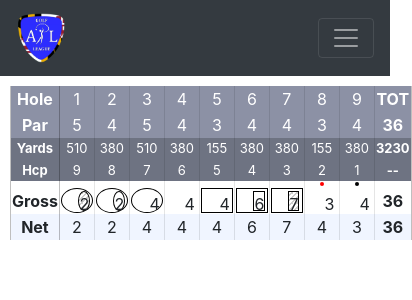
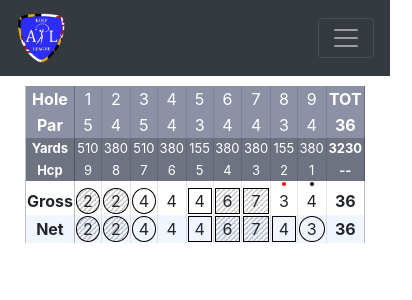
Before and after one commit to adjaunzemis/apl-golf-league-frontend, an Angular app in the folder apl-golf-league/: page / in a window 390 px wide. Shown: the top 300 px of the page, 412 px wide, since content can reach past the window. Built offline with nearby package versions, Linux system fonts and the light colour scheme.

Commit message:
Updated scorecard component to apply correct styling based on round results.

```diff
--- a/apl-golf-league/src/app/app.component.html
+++ b/apl-golf-league/src/app/app.component.html
@@ -1,3 +1,9 @@
 <app-header></app-header>
 
-<router-outlet></router-outlet>
+<div class="container">
+  <div class="row">
+    <div class="col-md-12">
+      <router-outlet></router-outlet>
+    </div>
+  </div>
+</div>
--- a/apl-golf-league/src/app/scorecard/scorecard.component.css
+++ b/apl-golf-league/src/app/scorecard/scorecard.component.css
@@ -25,7 +25,7 @@ table tr.handicap-strokes {
   margin: auto;
 }
 
-.hole-get-stroke {
+.black-dot {
   height: 4px;
   width: 4px;
   margin: auto;
@@ -33,7 +33,7 @@ table tr.handicap-strokes {
   border-radius: 50%;
 }
 
-.hole-give-stroke {
+.red-dot {
   height: 4px;
   width: 4px;
   margin: auto;
@@ -63,25 +63,6 @@ table td.bold {
   border-right: 1px solid rgb(0, 0, 0, 0.25);
 }
 
-.container {
-  display: flex;
-  box-sizing: border-box;
-  width: 25px;
-  height: 25px;
-  margin: auto;
-  border: 1px solid rgba(0, 0, 0, 0);
-}
-
-.container2 {
-  flex: 1;
-  margin: 1.5px;
-  border: 1px solid rgba(0, 0, 0, 0);
-}
-
-.score {
-  margin: auto;
-}
-
 .circle {
   border-radius: 50%;
   border: 1px solid black;
--- a/apl-golf-league/src/app/scorecard/scorecard.component.html
+++ b/apl-golf-league/src/app/scorecard/scorecard.component.html
@@ -1,147 +1,47 @@
 <table>
   <tr class="hole">
       <td class="bold">Hole</td>
-      <td>1</td>
-      <td>2</td>
-      <td>3</td>
-      <td>4</td>
-      <td>5</td>
-      <td>6</td>
-      <td>7</td>
-      <td>8</td>
-      <td>9</td>
+      <td *ngFor="let hole of holes">{{ hole.number }}</td>
       <td class="bold">TOT</td>
   </tr>
   <tr class="par">
       <td class="bold">Par</td>
-      <td>5</td>
-      <td>4</td>
-      <td>5</td>
-      <td>4</td>
-      <td>3</td>
-      <td>4</td>
-      <td>4</td>
-      <td>3</td>
-      <td>4</td>
-      <td class="bold">36</td>
+      <td *ngFor="let hole of holes">{{ hole.par }}</td>
+      <td class="bold">{{ computeTotalPar() }}</td>
   </tr>
   <tr class="yards">
       <td class="bold">Yards</td>
-      <td>510</td>
-      <td>380</td>
-      <td>510</td>
-      <td>380</td>
-      <td>155</td>
-      <td>380</td>
-      <td>380</td>
-      <td>155</td>
-      <td>380</td>
-      <td class="bold">3230</td>
+      <td *ngFor="let hole of holes">{{ hole.yardage }}</td>
+      <td class="bold">{{ computeTotalYardage() }}</td>
   </tr>
   <tr class="handicap">
       <td class="bold">Hcp</td>
-      <td>9</td>
-      <td>8</td>
-      <td>7</td>
-      <td>6</td>
-      <td>5</td>
-      <td>4</td>
-      <td>3</td>
-      <td>2</td>
-      <td>1</td>
+      <td *ngFor="let hole of holes">{{ hole.handicap }}</td>
       <td class="bold">--</td>
   </tr>
   <tr class="handicap-strokes">
       <td class="bold"></td>
-      <td></td>
-      <td></td>
-      <td></td>
-      <td></td>
-      <td></td>
-      <td></td>
-      <td></td>
-      <td><div class="hole-give-stroke"></div></td>
-      <td><div class="hole-get-stroke"></div></td>
+      <td *ngFor="let hole of holes">
+        <div [ngClass]="{'red-dot' : hole.handicapStrokes < 0, 'black-dot' : hole.handicapStrokes > 0}"></div>
+      </td>
       <td class="bold"></td>
   </tr>
   <tr class="gross">
       <td class="bold">Gross</td>
-      <td>
-          <div class="container circle">
-              <div class="container2 circle crosshatch">
-                  <div class="score">2</div>
-              </div>
-          </div>
+      <td *ngFor="let hole of holes">
+        <div [ngClass]="{'circle' : hole.grossScore <= hole.par - 1, 'square' : hole.grossScore >= hole.par + 1, 'crosshatch' : (hole.grossScore >= hole.par + 2) || (hole.grossScore <= hole.par - 2)}">
+          {{ hole.grossScore }}
+        </div>
       </td>
-      <td>
-          <div class="container circle">
-              <div class="container2 circle">
-                  <div class="score">2</div>
-              </div>
-          </div>
-      </td>
-      <td>
-          <div class="container circle">
-              <div class="container2">
-                  <div class="score">4</div>
-              </div>
-          </div>
-      </td>
-      <td>
-          <div class="container">
-              <div class="container2">
-                  <div class="score">4</div>
-              </div>
-          </div>
-      </td>
-      <td>
-          <div class="container square">
-              <div class="container2">
-                  <div class="score">4</div>
-              </div>
-          </div>
-      </td>
-      <td>
-          <div class="container square">
-              <div class="container2 square">
-                  <div class="score">6</div>
-              </div>
-          </div>
-      </td>
-      <td>
-          <div class="container square">
-              <div class="container2 square crosshatch">
-                  <div class="score">7</div>
-              </div>
-          </div>
-      </td>
-      <td>
-          <div class="container">
-              <div class="container2">
-                  <div class="score">3</div>
-              </div>
-          </div>
-      </td>
-      <td>
-          <div class="container">
-              <div class="container2">
-                  <div class="score">4</div>
-              </div>
-          </div>
-      </td>
-      <td class="bold">36</td>
+      <td class="bold">{{ computeTotalGrossScore() }}</td>
   </tr>
   <tr class="net">
       <td class="bold">Net</td>
-      <td>2</td>
-      <td>2</td>
-      <td>4</td>
-      <td>4</td>
-      <td>4</td>
-      <td>6</td>
-      <td>7</td>
-      <td>4</td>
-      <td>3</td>
-      <td class="bold">36</td>
+      <td *ngFor="let hole of holes">
+        <div [ngClass]="{'circle' : hole.netScore <= hole.par - 1, 'square' : hole.netScore >= hole.par + 1, 'crosshatch' : (hole.netScore >= hole.par + 2) || (hole.netScore <= hole.par - 2)}">
+          {{ hole.netScore }}
+        </div>
+      </td>
+      <td class="bold">{{ computeTotalNetScore() }}</td>
   </tr>
 </table>
--- a/apl-golf-league/src/app/scorecard/scorecard.component.ts
+++ b/apl-golf-league/src/app/scorecard/scorecard.component.ts
@@ -7,16 +7,81 @@ import { Component, OnInit } from '@angular/core';
 })
 export class ScorecardComponent implements OnInit {
 
-  holes = [1, 2, 3, 4, 5, 6, 7, 8, 9];
-  pars = [5, 4, 5, 4, 3, 4, 4, 3, 4];
-  yardages = [510, 380, 510, 380, 155, 380, 380, 155, 380];
-  handicaps = [9, 8, 7, 6, 5, 4, 3, 2, 1];
-  grossScores = [2, 2, 4, 4, 4, 6, 7, 3, 4];
-  netScores = [2, 2, 4, 4, 4, 6, 7, 4, 3];
+  holes = [
+    new GolfHole(1, 5, 9, 510, 2, 2),
+    new GolfHole(2, 4, 8, 380, 2, 2),
+    new GolfHole(3, 5, 7, 510, 4, 4),
+    new GolfHole(4, 4, 6, 380, 4, 4),
+    new GolfHole(5, 3, 5, 155, 4, 4),
+    new GolfHole(6, 4, 4, 380, 6, 6),
+    new GolfHole(7, 4, 3, 380, 7, 7),
+    new GolfHole(8, 3, 2, 155, 3, 4),
+    new GolfHole(9, 4, 1, 380, 4, 3)
+  ];
 
   constructor() { }
 
   ngOnInit(): void {
   }
 
+  getScoreClass(score: number, par: number): string {
+    const scoreToPar = score - par;
+    if (scoreToPar < -2) {
+      return "'circle crosshatch'";
+    } else if (scoreToPar < -1) {
+      return "'circle'";
+    } else if (scoreToPar == 0) {
+      return "";
+    } else if (scoreToPar == 1) {
+      return "'square'";
+    } else {
+      return "'square crosshatch'";
+    }
+  }
+
+  computeTotalPar(): number {
+    return this.holes.reduce(function(prev, cur) {
+      return prev + cur.par;
+    }, 0);
+  }
+
+  computeTotalYardage(): number {
+    return this.holes.reduce(function(prev, cur) {
+      return prev + cur.yardage;
+    }, 0);
+  }
+
+  computeTotalNetScore(): number {
+    return this.holes.reduce(function(prev, cur) {
+      return prev + cur.netScore;
+    }, 0);
+  }
+
+  computeTotalGrossScore(): number {
+    return this.holes.reduce(function(prev, cur) {
+      return prev + cur.grossScore;
+    }, 0);
+  }
+
 }
+
+class GolfHole {
+  number: number;
+  par: number;
+  handicap: number;
+  yardage: number;
+  grossScore: number;
+  netScore: number;
+  handicapStrokes: number;
+
+  constructor(number: number, par: number, handicap: number, yardage: number, grossScore: number, netScore: number) {
+    this.number = number;
+    this.par = par;
+    this.handicap = handicap;
+    this.yardage = yardage;
+    this.grossScore = grossScore;
+    this.netScore = netScore;
+
+    this.handicapStrokes = grossScore - netScore;
+  }
+}
```
